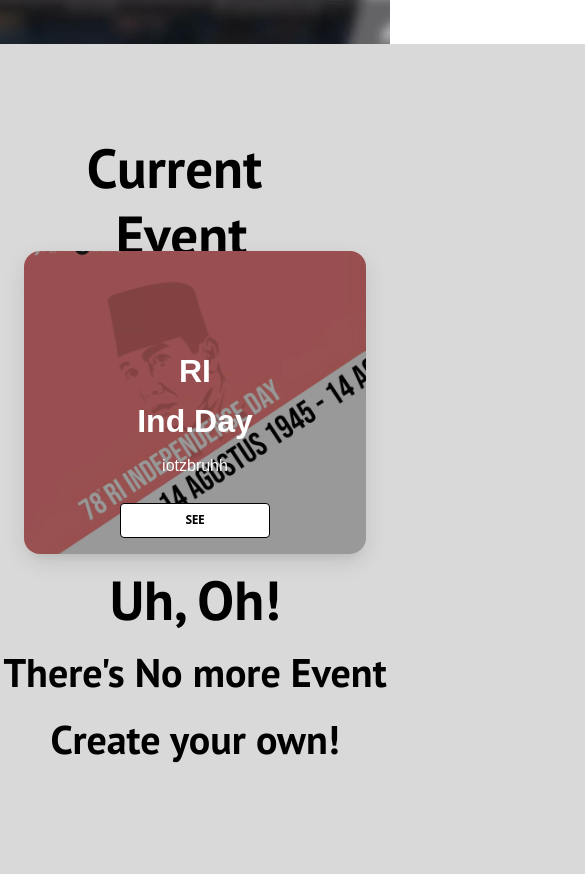
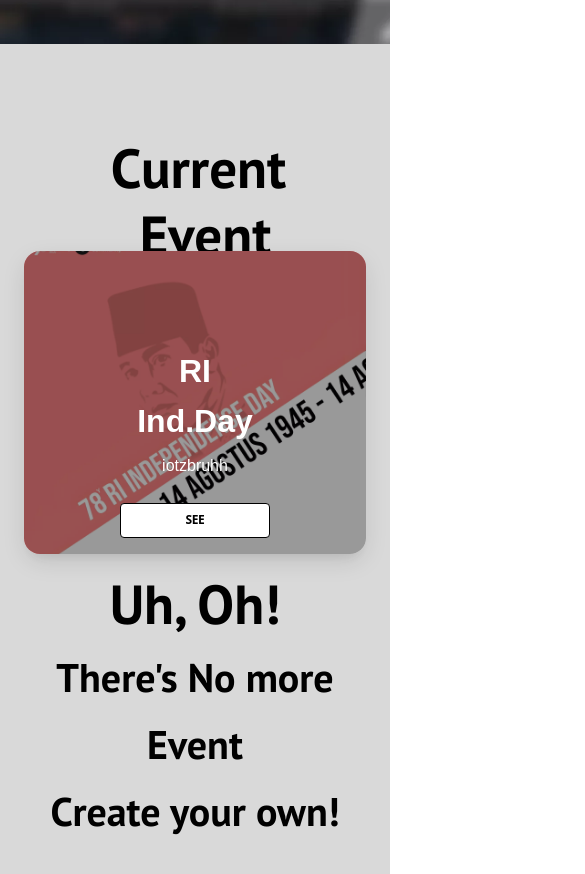
Before and after one commit to Itziotzbruh/Zens-Community-HTML, a website built with Parcel: page index.html in a window 390 px wide. Shown: the part 560-1434 px from the top of the page, 585 px wide, since content can reach past the window. Built offline with nearby package versions, Linux system fonts and the light colour scheme; a web font is replaced by a local one.

Commit message:
Commit from TeleportHQ

```diff
--- a/index.css
+++ b/index.css
@@ -173,7 +173,7 @@
   margin-bottom: var(--dl-space-space-fiveunits);
 }
 .home-features {
-  width: 2403px;
+  width: 100%;
   height: 1130px;
   display: flex;
   max-width: var(--dl-size-size-maxcontent);
@@ -288,15 +288,6 @@
   margin-bottom: var(--dl-space-space-fourunits);
   text-transform: none;
   text-decoration: none;
-}
-.home-text17 {
-  font-size: 40px;
-}
-.home-text18 {
-  font-size: 40px;
-}
-.home-text19 {
-  font-size: 40px;
 }
 .home-about {
   width: 100%;
@@ -510,6 +501,7 @@
   }
   .home-text05 {
     text-align: center;
+    margin-left: 48px;
   }
   .home-container6 {
     width: 100%;
@@ -546,12 +538,30 @@
     width: 100%;
     margin-right: 29px;
   }
+  .home-text05 {
+    color: var(--dl-color-gray-black);
+    font-size: 55px;
+    font-family: PT Sans;
+    font-weight: 900;
+    line-height: 1.22;
+    text-transform: none;
+    text-decoration: none;
+  }
   .home-container2 {
     margin-top: 0px;
     flex-direction: column;
   }
   .home-container6 {
-    margin-top: var(--dl-space-space-doubleunit);
+    margin-top: 88px;
+  }
+  .home-text14 {
+    color: var(--dl-color-gray-black);
+    font-size: 55px;
+    font-family: PT Sans;
+    font-weight: 900;
+    line-height: 1.22;
+    text-transform: none;
+    text-decoration: none;
   }
   .home-heading-container1 {
     width: 100%;
@@ -584,4 +594,23 @@
     width: 178px;
     margin-right: 27px;
   }
+  .home-text14 {
+    color: var(--dl-color-gray-black);
+    font-size: 55px;
+    font-family: PT Sans;
+    font-weight: 900;
+    line-height: 1.22;
+    padding-top: 0px;
+    text-transform: none;
+    text-decoration: none;
+  }
+  .home-text17 {
+    font-size: 40px;
+  }
+  .home-text18 {
+    font-size: 40px;
+  }
+  .home-text19 {
+    font-size: 40px;
+  }
 }
```
